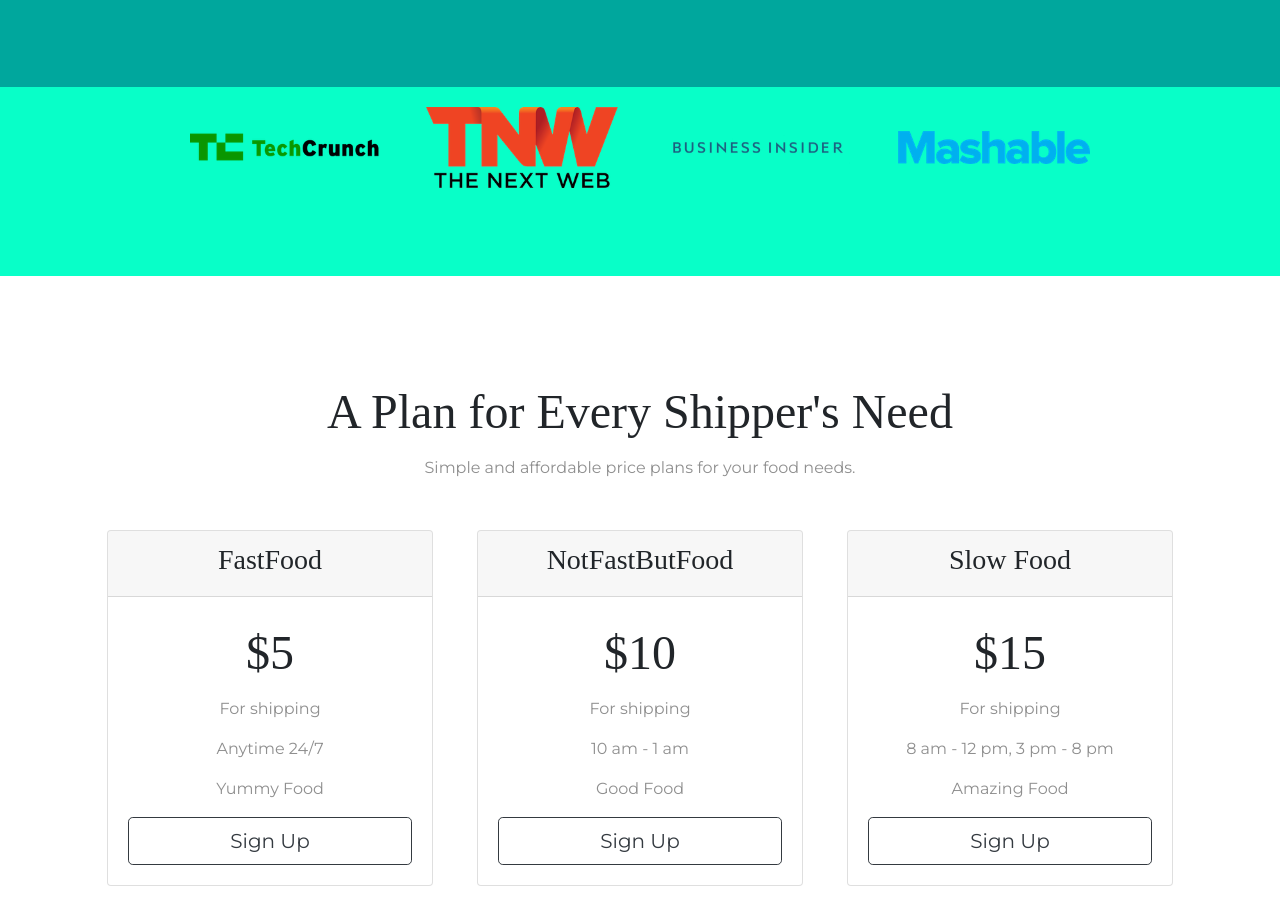
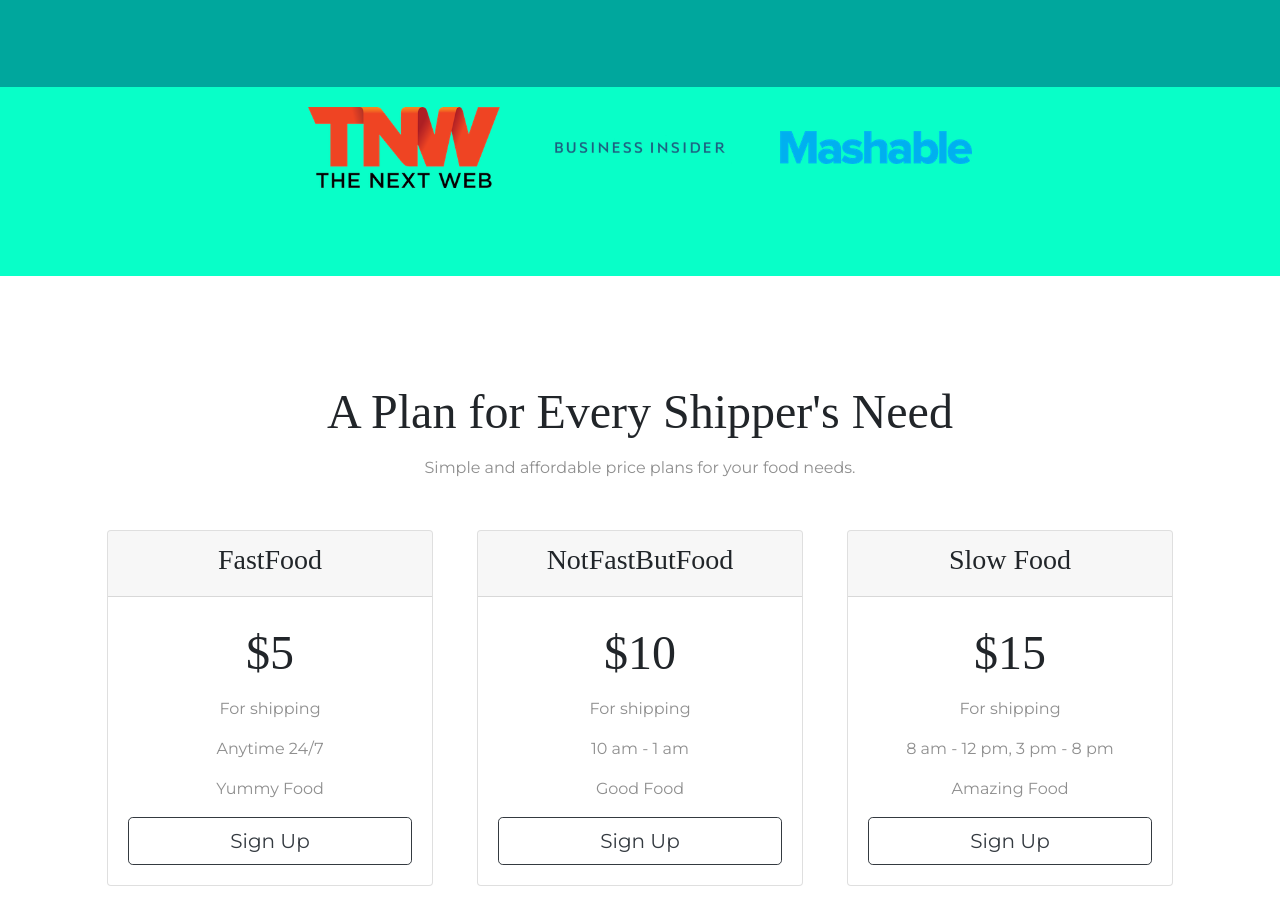
Before and after one commit to amrrahim13/StayHealthy, a plain HTML site: page index.html in a window 1280 px wide. Shown: the part 1548-2472 px from the top of the page. Drawn offline with nearby package versions, Linux system fonts and the light colour scheme.

Commit message:
removed tech crunch
<img class="press-logo" src="images/TechCrunch.png" alt="tc-logo">

```diff
--- a/index.html
+++ b/index.html
@@ -138,7 +138,7 @@
 
   <section class="colored-section" id="press">
 
-    <img class="press-logo" src="images/TechCrunch.png" alt="tc-logo">
+
     <img class="press-logo" src="images/tnw.png" alt="tnw-logo">
     <img class="press-logo" src="images/bizinsider.png" alt="biz-insider-logo">
     <img class="press-logo" src="images/mashable.png" alt="mashable-logo">
```
